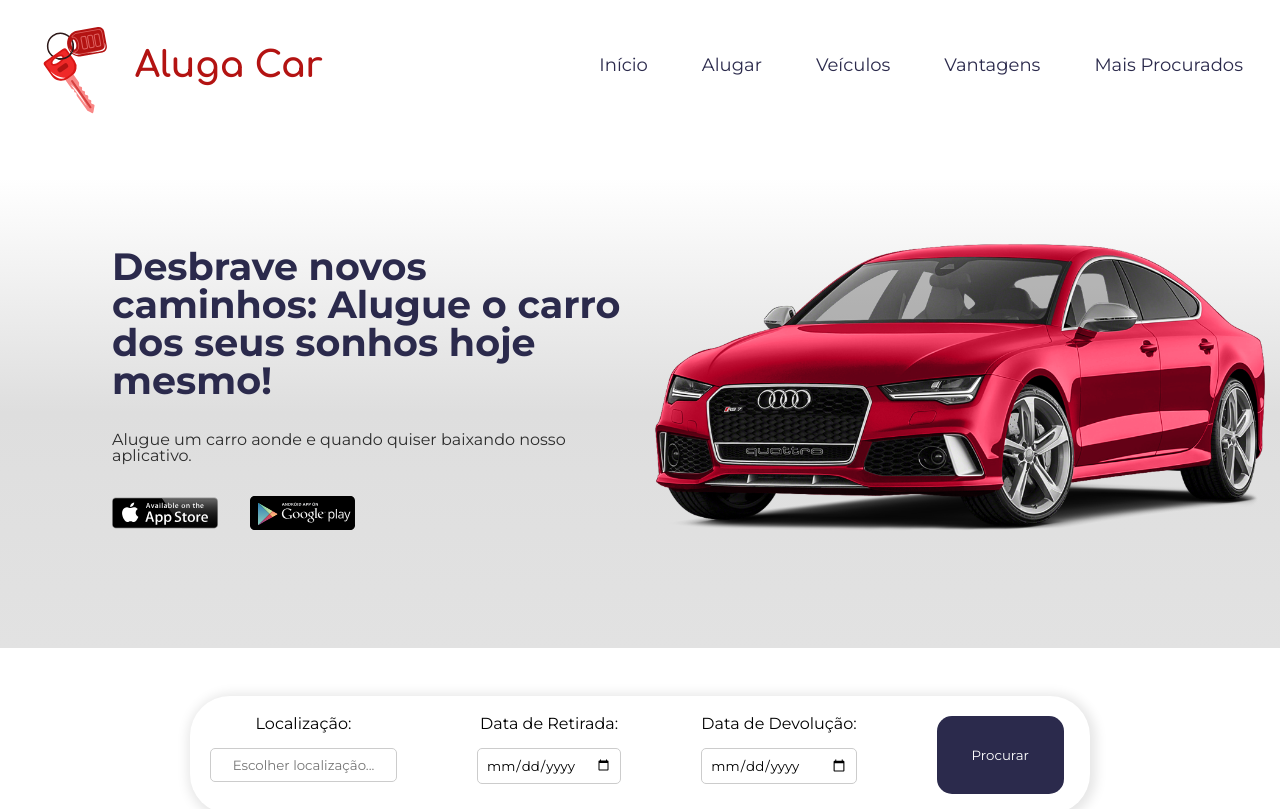
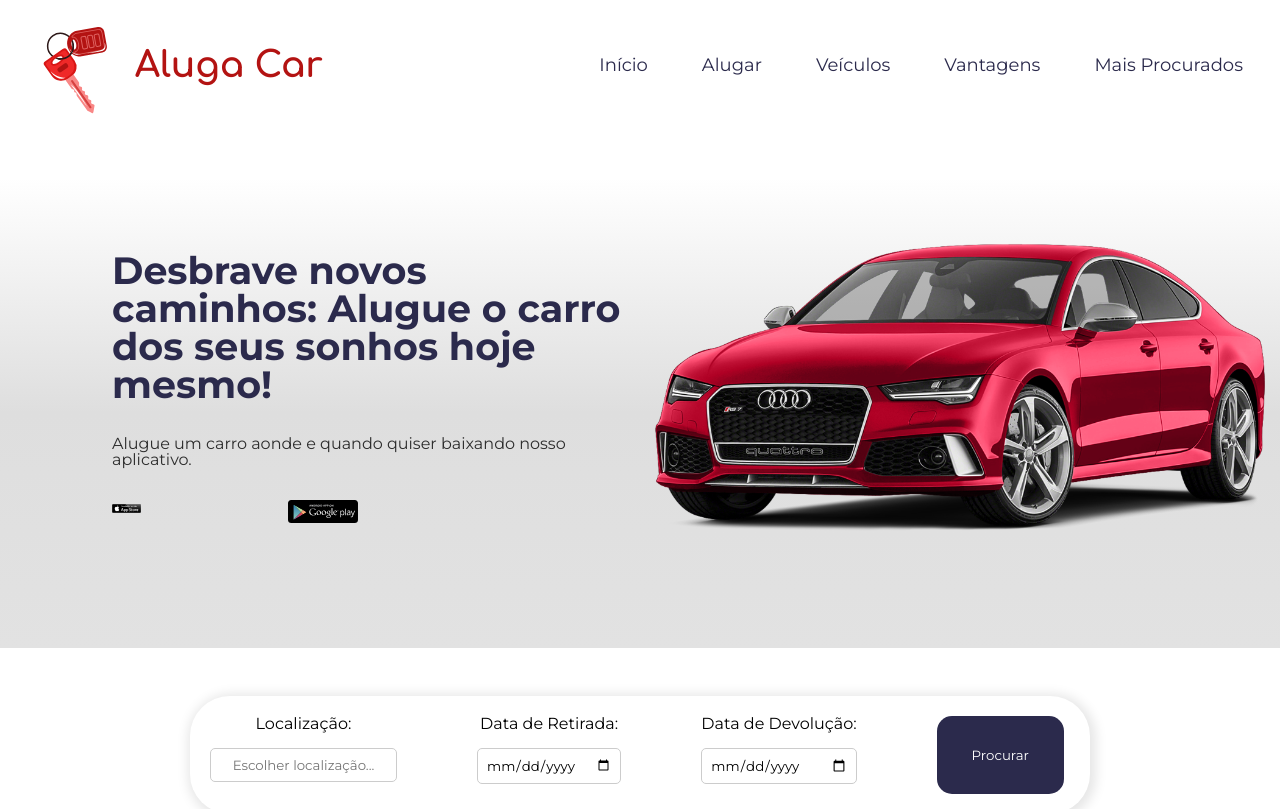
Before and after one commit to brogna00/car-rent, a React (Create React App) app: page / in a window 1280 px wide. Shown: the top 809 px of the page. Built offline with nearby package versions, Linux system fonts and the light colour scheme.

Commit message:
Adding tag <a> to img

```diff
--- a/src/componentes/Banner/index.jsx
+++ b/src/componentes/Banner/index.jsx
@@ -23,8 +23,8 @@ export default function Banner(){
                     Alugue um carro aonde e quando quiser baixando nosso aplicativo.
                 </h2>
                 <div className={styles.slogan__images}>
-                    <img src={appStore} alt="Logo App Store" />
-                    <img src={playStore} alt="Logo Play Store" />
+                    <a href="https://www.apple.com/br/app-store/" target='blank'><img src={appStore} alt="Logo App Store" /></a>
+                    <a href="https://play.google.com/store/apps?hl=pt_BR&gl=US" target='blank'><img src={playStore} alt="Logo Play Store" /></a>
                 </div>
             </div>
             <animated.img
```
